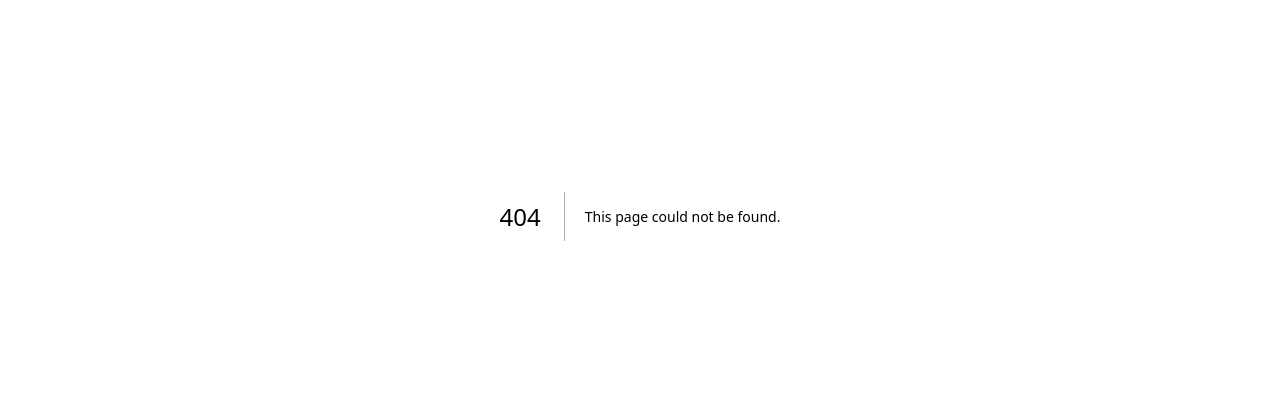
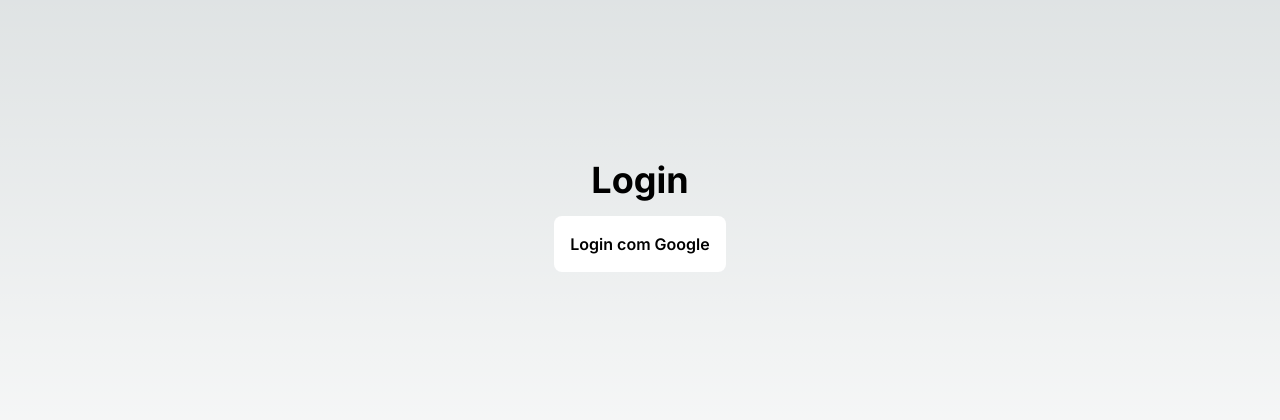
Before and after one commit to GustavoBarros360/paggo-take-home-case-front, a Next.js app: page /login in a window 1280 px wide. Before the commit this address had no page. Shown: the part 184-604 px from the top of the page. Built offline with nearby package versions, Linux system fonts and the light colour scheme.

Commit message:
login page

```diff
--- /dev/null
+++ b/src/app/invoice/submission/page.tsx
@@ -0,0 +1,9 @@
+import { H1 } from "@/components/typography";
+
+export default function InvoiceSubmission() {
+  return (
+    <div>
+      <H1>Submeter Invoice</H1>
+    </div>
+  );
+}
--- /dev/null
+++ b/src/app/login/button.tsx
@@ -0,0 +1,5 @@
+"use client";
+
+export const Button = ({ onClick }: any) => {
+  return <button onClick={onClick}>Teste</button>;
+};
--- /dev/null
+++ b/src/app/login/page.tsx
@@ -0,0 +1,20 @@
+"use client";
+
+import { Button } from "@/components/button";
+import { H1 } from "@/components/typography";
+import { useRouter } from "next/navigation";
+
+export default function Login() {
+  const router = useRouter();
+  return (
+    <div className="flex flex-col h-screen justify-center items-center gap-4">
+      <H1>Login</H1>
+      <Button
+        onClick={() => router.push("/invoice/submission")}
+        className="bg-white rounded-lg text-black font-semibold p-4"
+      >
+        Login com Google
+      </Button>
+    </div>
+  );
+}
--- /dev/null
+++ b/src/components/button/button.tsx
@@ -0,0 +1,18 @@
+"use client";
+
+import React from "react";
+
+export type ButtonProps = React.ComponentProps<"button"> & {
+  variant?: "primary" | "alert" | "link" | "neutral";
+};
+
+export const Button: React.FC<ButtonProps> = ({ children, ...props }) => {
+  return (
+    <button
+      className="bg-orange-700 rounded-lg text-white font-semibold p-4"
+      {...props}
+    >
+      {children}
+    </button>
+  );
+};
--- /dev/null
+++ b/src/components/button/index.ts
@@ -0,0 +1 @@
+export * from "./button";
--- /dev/null
+++ b/src/components/typography/index.ts
@@ -0,0 +1 @@
+export * from "./typography";
--- /dev/null
+++ b/src/components/typography/typography.tsx
@@ -0,0 +1,11 @@
+import { ReactNode } from "react";
+
+type TypographyProps = React.ComponentProps<"h1">;
+
+export const H1 = (props: TypographyProps) => {
+  return (
+    <h1 {...props} className="font-bold text-4xl">
+      {props.children}
+    </h1>
+  );
+};
```
